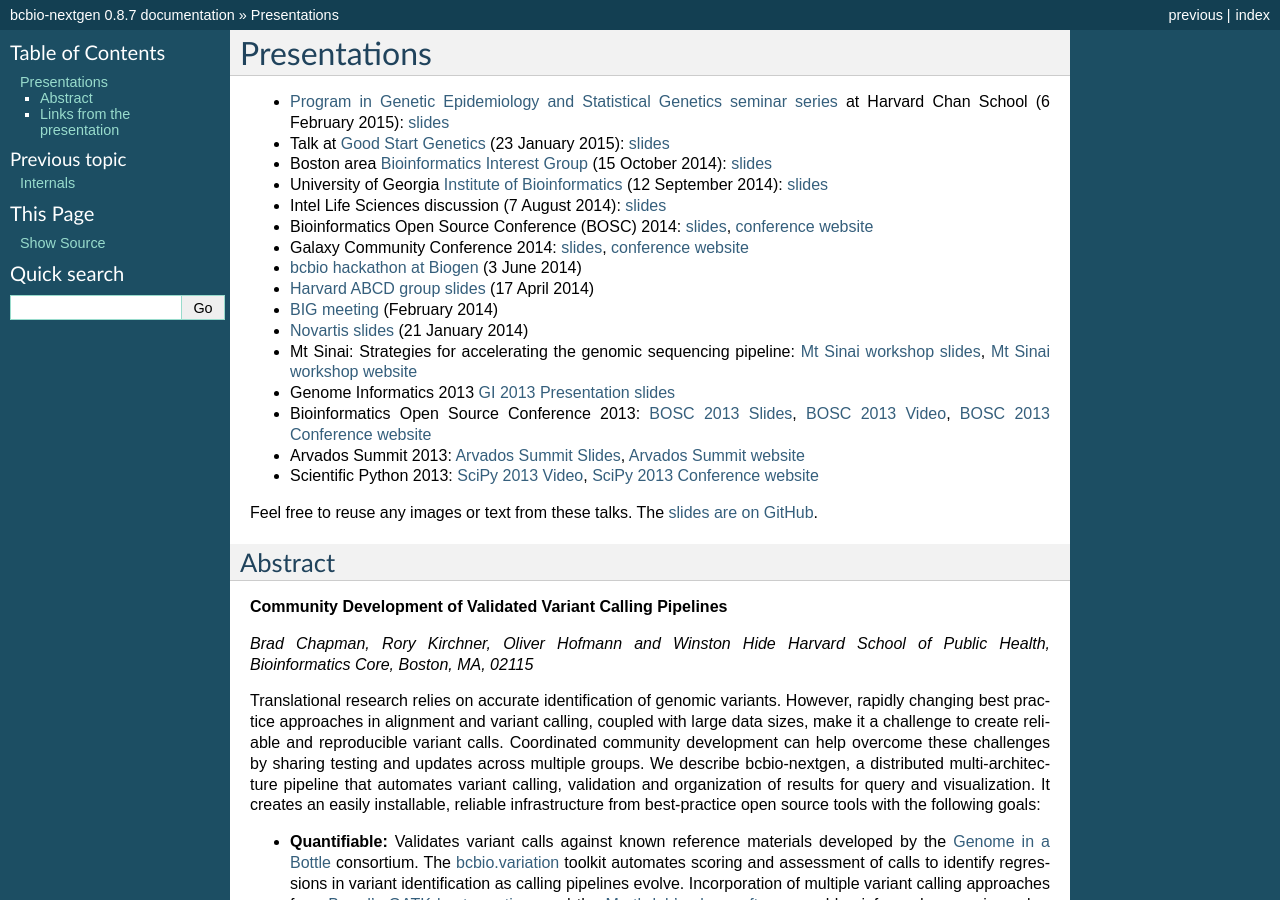
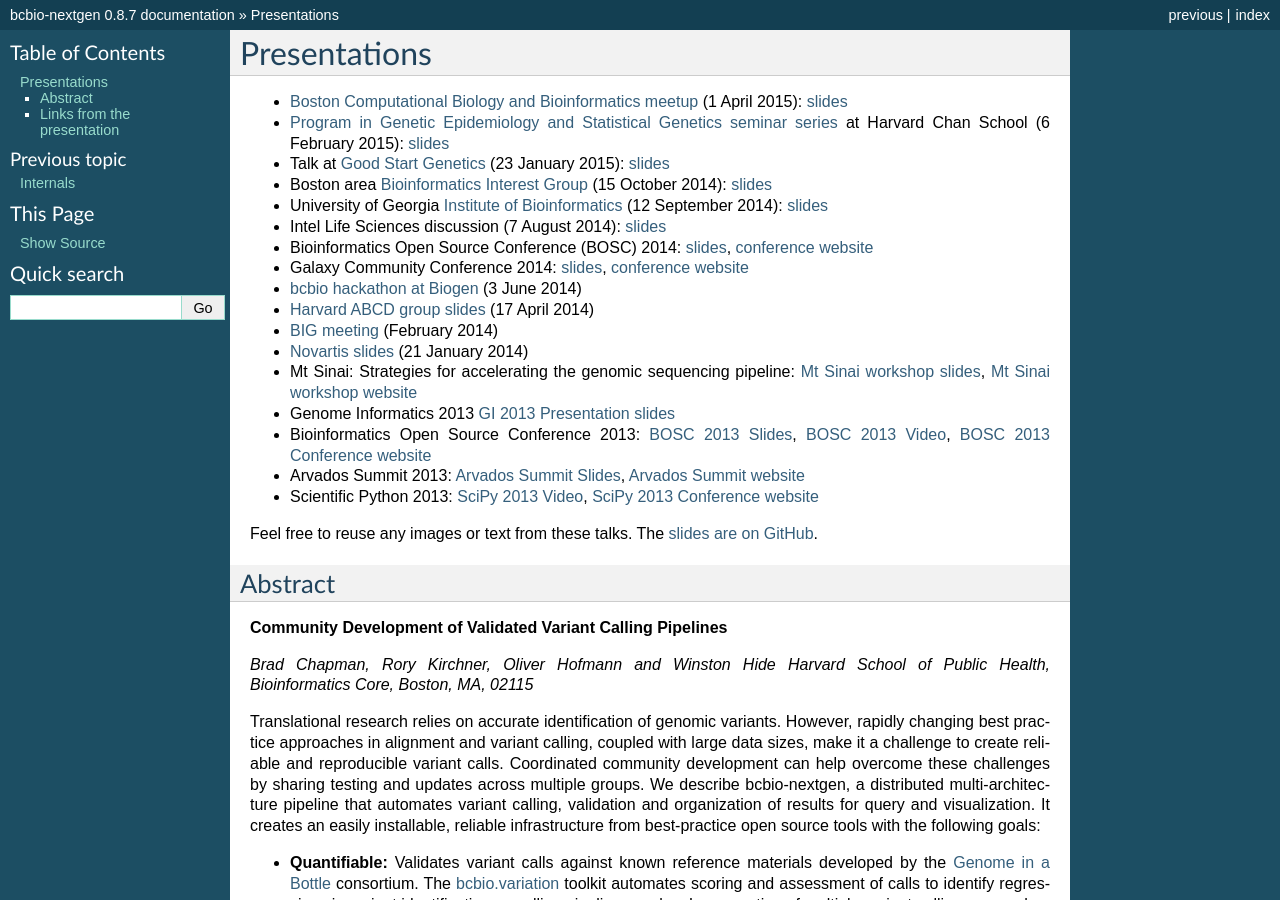
Before and after one commit to bcbio/bcbio-nextgen, a Sphinx documentation site: the page built from docs/contents/presentations.rst, in a window 1280 px wide and 900 px high. Built offline with Sphinx 7.4.7, drawn with Linux system fonts in a browser that asks for light colours.

Commit message:
Talk for Boston Computational Biology and Bioinformatics meetup

```diff
--- a/docs/contents/presentations.rst
+++ b/docs/contents/presentations.rst
@@ -1,5 +1,9 @@
 Presentations
 =============
+
+- `Boston Computational Biology and Bioinformatics meetup
+  <http://www.meetup.com/Boston-Computational-Biology-and-Bioinformatics-Meetup/events/220328870/>`_
+  (1 April 2015): `slides <https://github.com/chapmanb/bcbb/blob/master/talks/bcbb2015_bcbio/chapman_bcbio.pdf>`_
 
 - `Program in Genetic Epidemiology and Statistical Genetics seminar series
   <http://www.hsph.harvard.edu/program-molecular-genetic-epidemiology/journal-club/>`_ at
```
